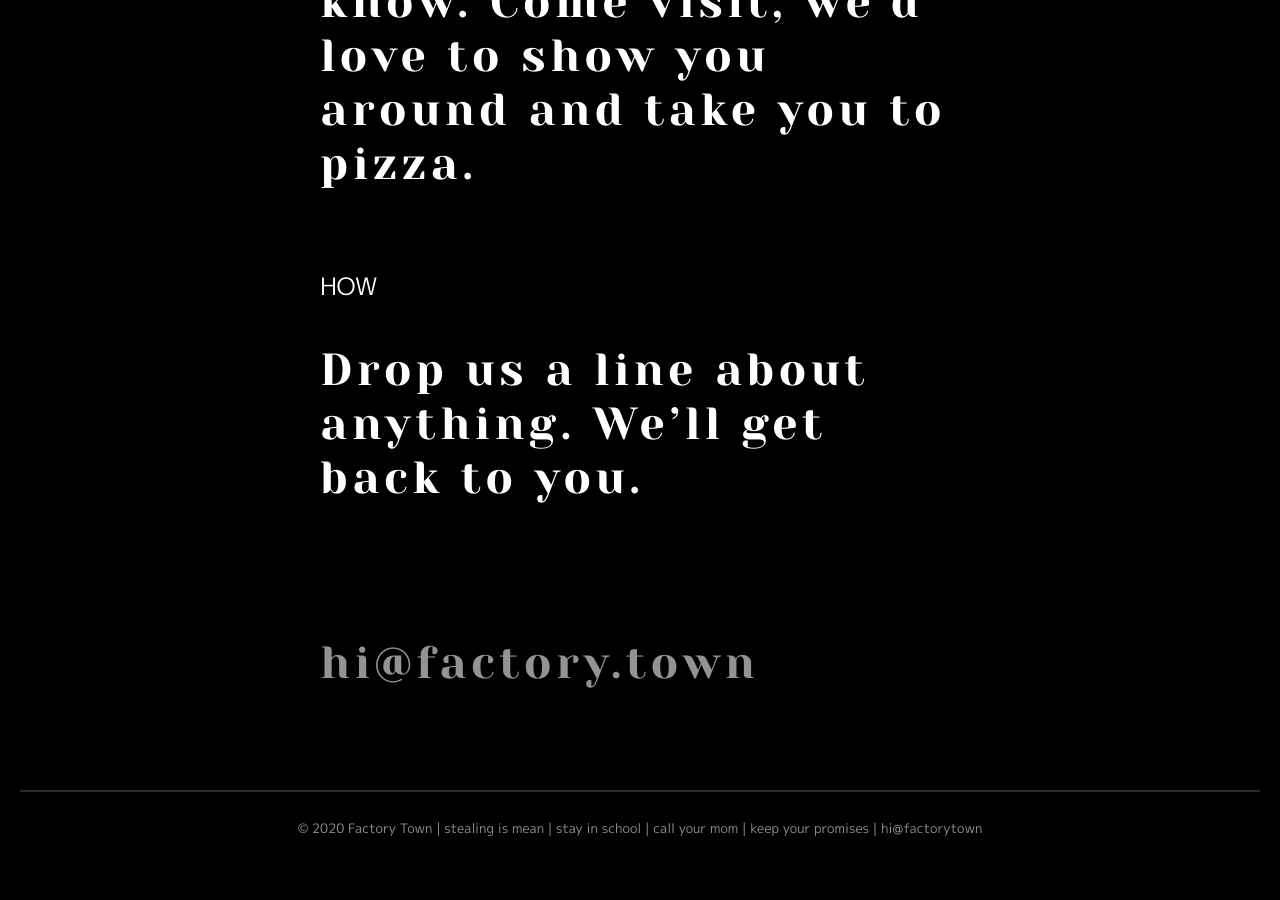
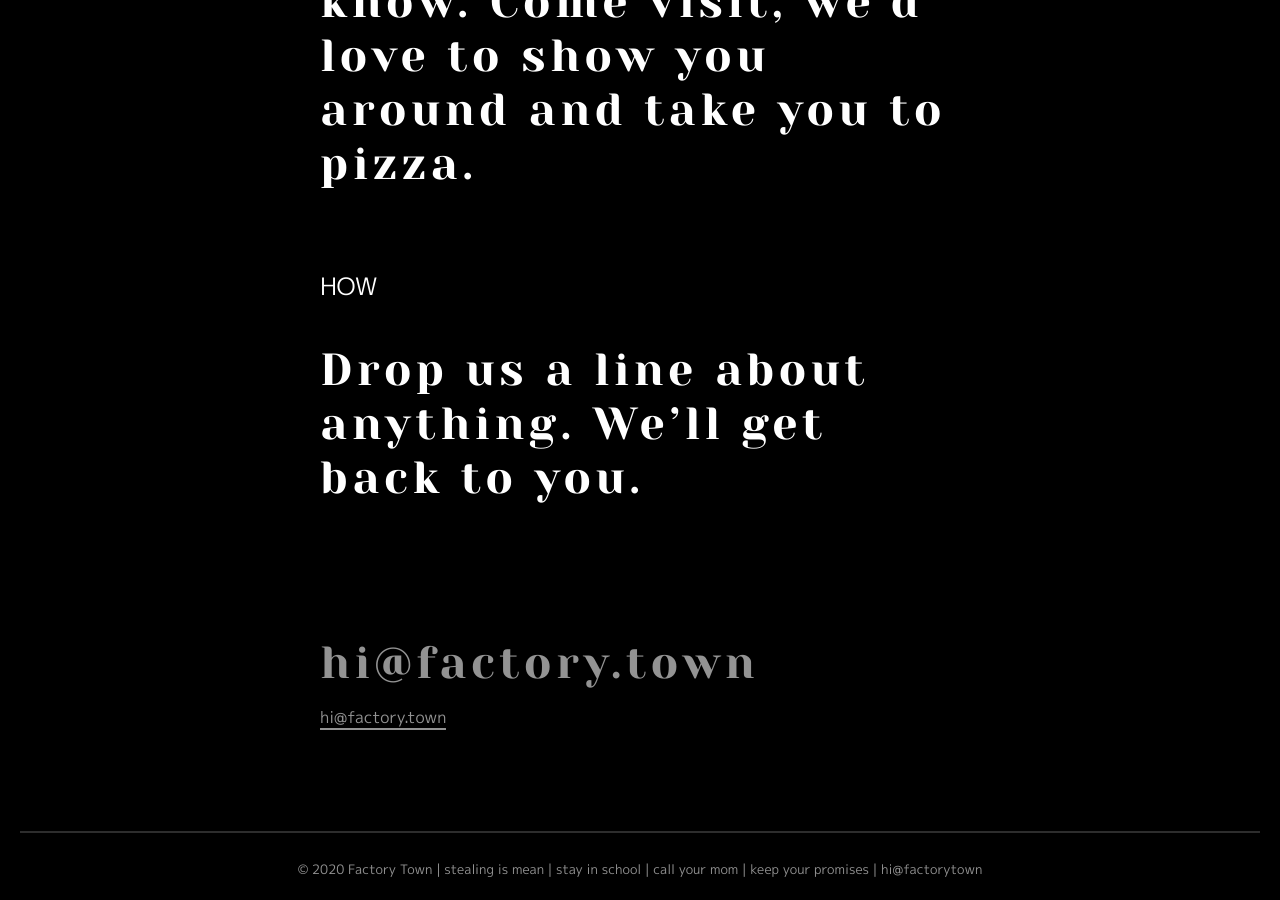
Before and after one commit to factorytown/factorytown.github.io, a Jekyll site: the page built from _pages/about.md, in a window 1280 px wide and 900 px high, scrolled down 2094 px. Built offline with Jekyll 4.4.1, drawn with Linux system fonts in a browser that asks for light colours; nearby versions of some CDN libraries; before the commit the page ends 2953 px from its top, so only the background shows below that.

Commit message:
Updated About

```diff
--- a/_pages/about.md
+++ b/_pages/about.md
@@ -31,3 +31,4 @@ title: ABOUT
 <BR>
 <BR>
 ## <a href="mailto:hi@factory.town" target="_blank">hi@factory.town</a>
+<a id="mailto" href="mailto:hi@factory.town" target="_newtab" > hi@factory.town </a>
```
